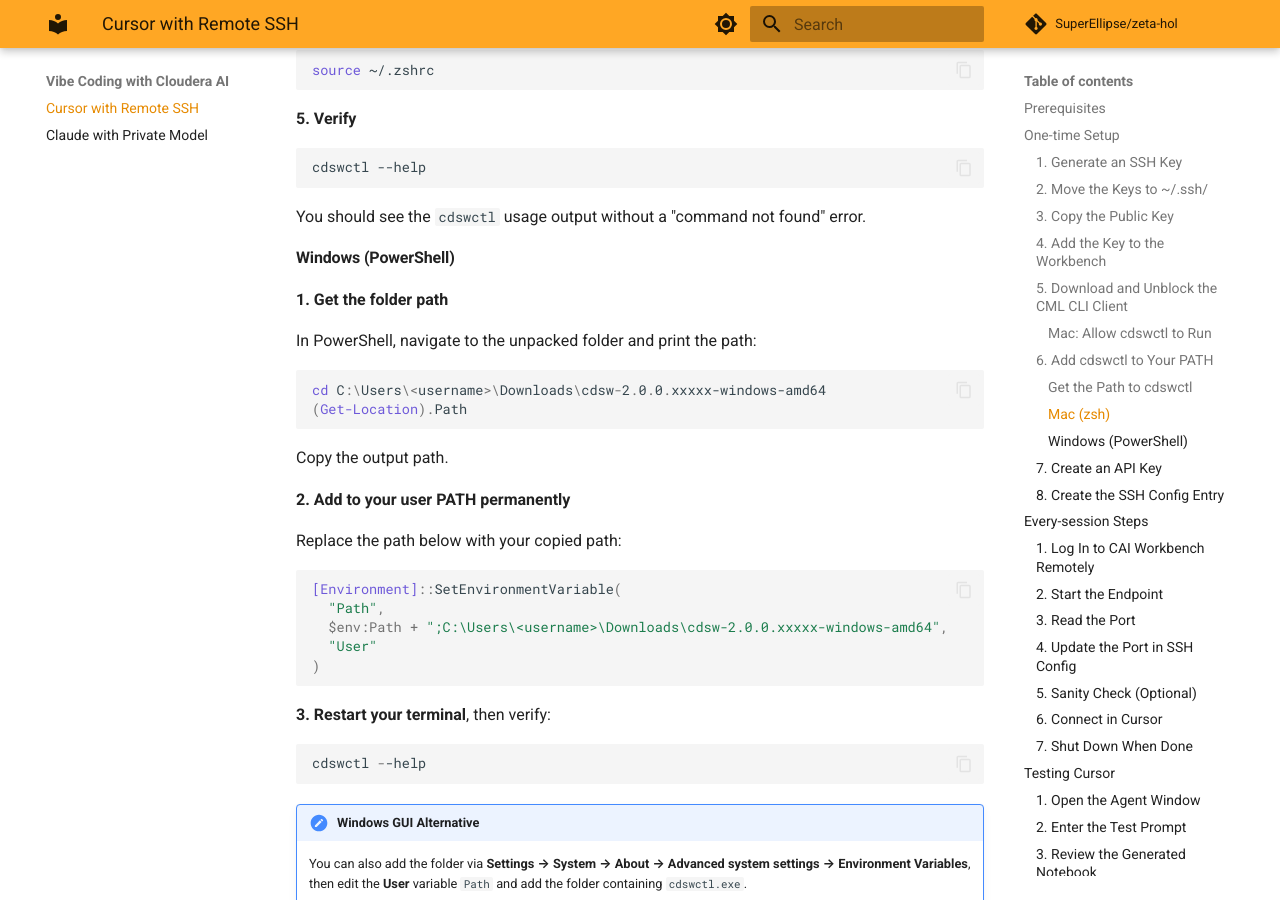
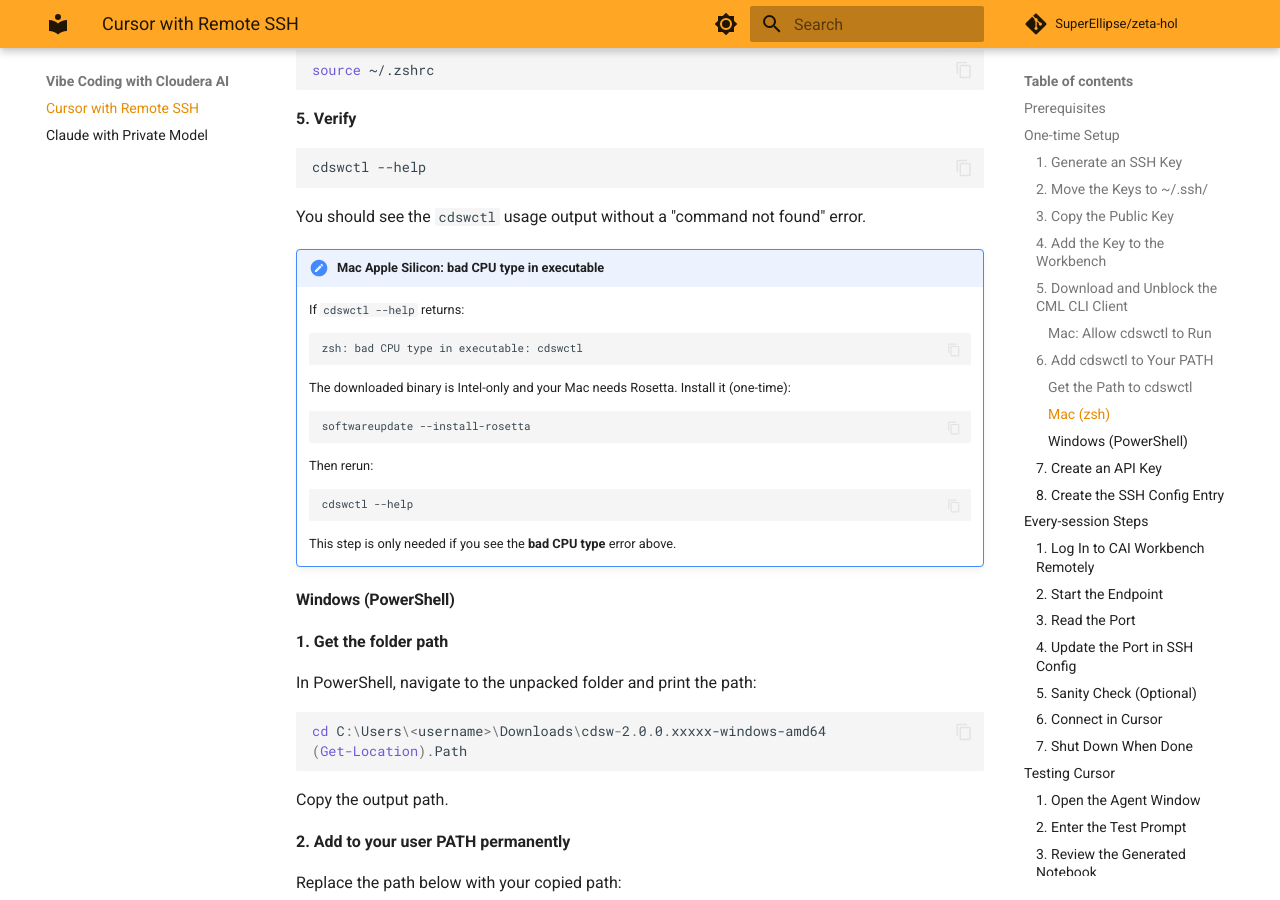
Before and after one commit to SuperEllipse/zeta-hol, an MkDocs documentation site: the page built from docs/vibe-coding/cursor-remote-ssh.md, in a window 1280 px wide and 900 px high, scrolled down 6057 px. Built offline with MkDocs 1.6.1 and Material for MkDocs 9.7.7, drawn with Linux system fonts in a browser that asks for light colours; comment, search, counter and statistics services are not loaded; some of the changed text lies outside the part shown.

Commit message:
Fix SSH config, sanity check, and Rosetta guidance in Cursor guide.
Move the port screenshot to the SSH config step, add config edit commands, use the cai identity file for sanity checks, and document Rosetta for Apple Silicon bad CPU type errors.

Co-authored-by: Cursor <cursoragent@cursor.com>

````diff
--- a/docs/vibe-coding/cursor-remote-ssh.md
+++ b/docs/vibe-coding/cursor-remote-ssh.md
@@ -165,6 +165,27 @@ cdswctl --help
 
 You should see the `cdswctl` usage output without a "command not found" error.
 
+!!! note "Mac Apple Silicon: bad CPU type in executable"
+    If `cdswctl --help` returns:
+
+    ```text
+    zsh: bad CPU type in executable: cdswctl
+    ```
+
+    The downloaded binary is Intel-only and your Mac needs Rosetta. Install it (one-time):
+
+    ```bash
+    softwareupdate --install-rosetta
+    ```
+
+    Then rerun:
+
+    ```bash
+    cdswctl --help
+    ```
+
+    This step is only needed if you see the **bad CPU type** error above.
+
 #### Windows (PowerShell)
 
 **1. Get the folder path**
@@ -275,18 +296,34 @@ You can SSH to the session using
 
 Leave this terminal open — this process is the tunnel.
 
-![SSH endpoint port output](../images/cursor-remote-ssh/ssh-endpoint-port.png)
-
 ### 4. Update the Port in SSH Config
 
 If `<PORT>` differs from what is saved in `~/.ssh/config` (it changes every session), edit the `Port` line under `cai-workbench` to match.
+
+Open `~/.ssh/config` using any of these commands on Mac:
+
+```bash
+nano ~/.ssh/config
+```
+
+```bash
+vi ~/.ssh/config
+```
+
+```bash
+open -e ~/.ssh/config
+```
+
+Update the `Port` value under the `Host cai-workbench` block to the `<PORT>` number printed in step 3.
+
+![SSH endpoint port output](../images/cursor-remote-ssh/ssh-endpoint-port.png)
 
 ### 5. Sanity Check (Optional)
 
 In a second terminal:
 
 ```bash
-ssh -p <PORT> cdsw@localhost
+ssh -i ~/.ssh/cai -p <PORT> cdsw@localhost
 ```
 
 Run `whoami` — it should return `<username>`. Type `exit` to leave.
````
